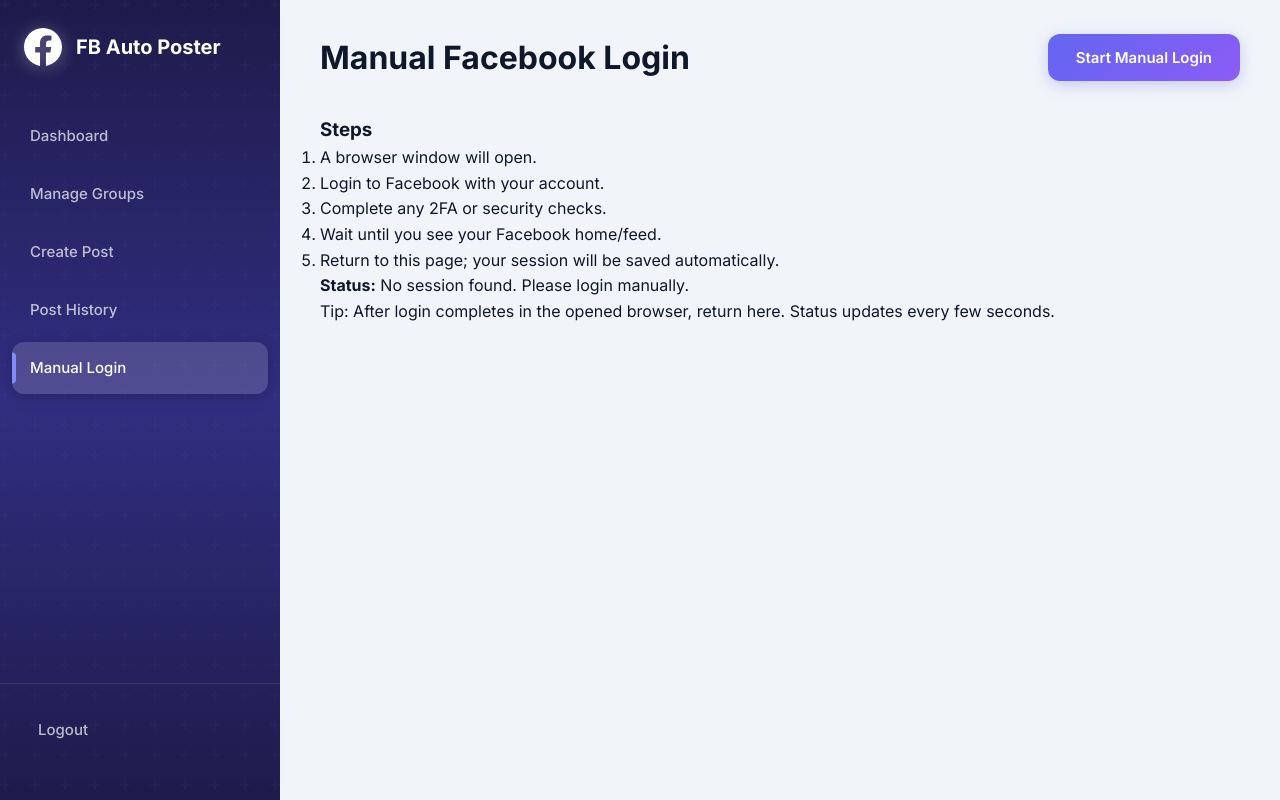
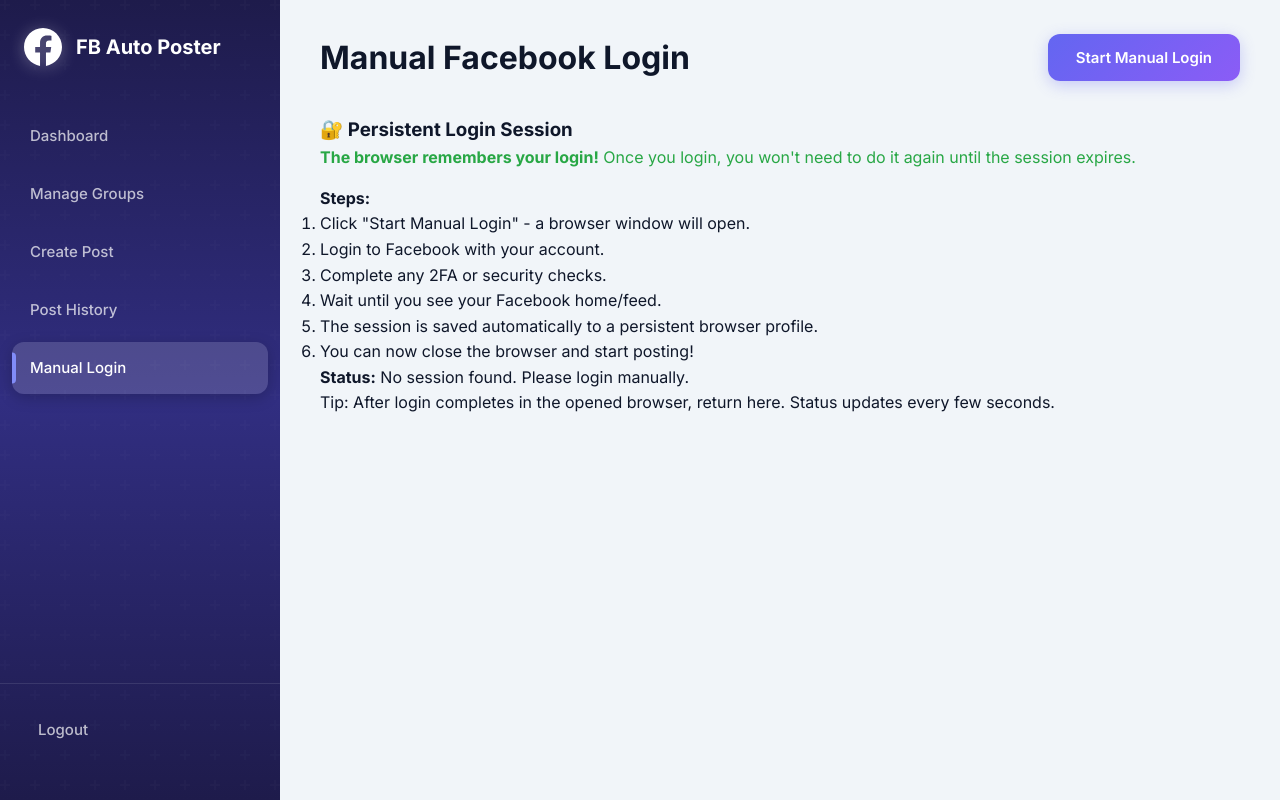
Before and after one commit to iboyoka1/fb-auto-poster, a Flask app: page /manual-login in a window 1280 px wide. Run offline with Flask 3, Linux system fonts and the light colour scheme; the visitor is signed in with stand-in values (Sample User, id 1).

Commit message:
Add manual login with persistent browser profile

```diff
--- a/app.py
+++ b/app.py
@@ -1401,12 +1401,12 @@ def fb_manual_login():
         login_status = {'success': False, 'message': '', 'cookies_saved': False}
 
         def run_manual_login():
-            # Open browser and wait for user to complete login, then save cookies automatically
-            # Don't set FB_DEBUG - it opens DevTools which is annoying
-            poster = FacebookGroupSpam(headless=False)
+            # Open browser with PERSISTENT PROFILE and wait for user to complete login
+            # This saves the session to the browser profile for future use
+            poster = FacebookGroupSpam(headless=False, use_persistent=True)
             try:
                 poster.start_browser()
-                logger.info("Manual login: browser opened for manual login")
+                logger.info("Manual login: browser opened with PERSISTENT PROFILE for manual login")
                 login_status['message'] = 'Browser opened. Please login to Facebook...'
 
                 # Navigate to Facebook
@@ -1510,7 +1510,7 @@ def fb_manual_login():
                             saved = True
                             login_status['success'] = True
                             login_status['cookies_saved'] = True
-                            login_status['message'] = f'Login successful! Cookies saved.'
+                            login_status['message'] = f'Login successful! Session saved to persistent browser profile + cookies.'
                             break
                     except Exception as e:
                         logger.debug(f"Manual login: checking cookies attempt {attempt} failed: {e}")
--- a/templates/manual_login.html
+++ b/templates/manual_login.html
@@ -31,13 +31,18 @@
 
     <div class="card">
       <div class="card-body">
-        <h3>Steps</h3>
+        <h3>🔐 Persistent Login Session</h3>
+        <p style="margin-bottom: 15px; color: #28a745;">
+          <strong>The browser remembers your login!</strong> Once you login, you won't need to do it again until the session expires.
+        </p>
+        <h4>Steps:</h4>
         <ol>
-          <li>A browser window will open.</li>
+          <li>Click "Start Manual Login" - a browser window will open.</li>
           <li>Login to Facebook with your account.</li>
           <li>Complete any 2FA or security checks.</li>
           <li>Wait until you see your Facebook home/feed.</li>
-          <li>Return to this page; your session will be saved automatically.</li>
+          <li>The session is saved automatically to a persistent browser profile.</li>
+          <li>You can now close the browser and start posting!</li>
         </ol>
         <div id="statusBox" class="status-box">
           <p><strong>Status:</strong> <span id="sessionStatus">Checking...</span></p>
```
Also changed, not shown: 1 other file.
